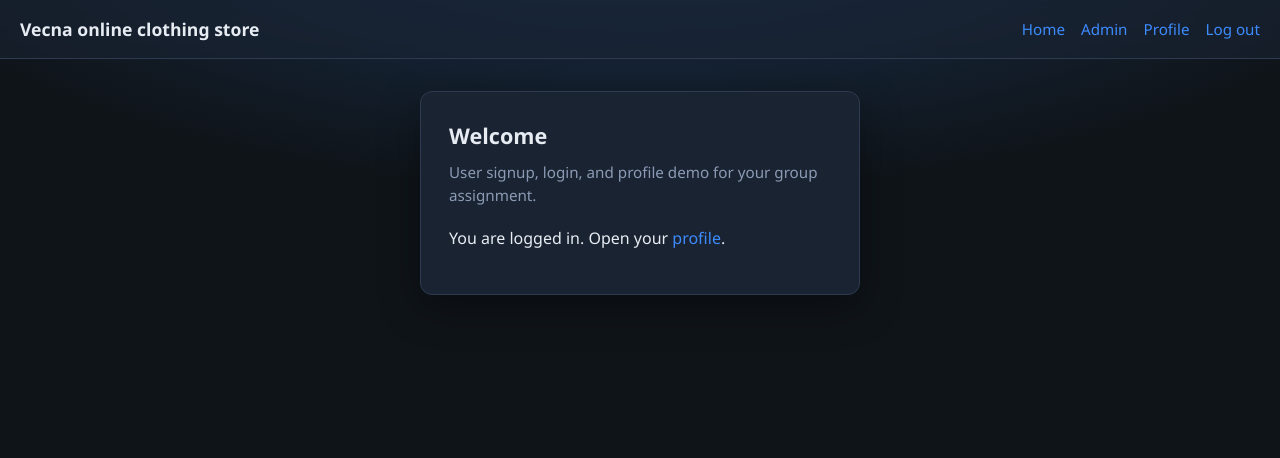
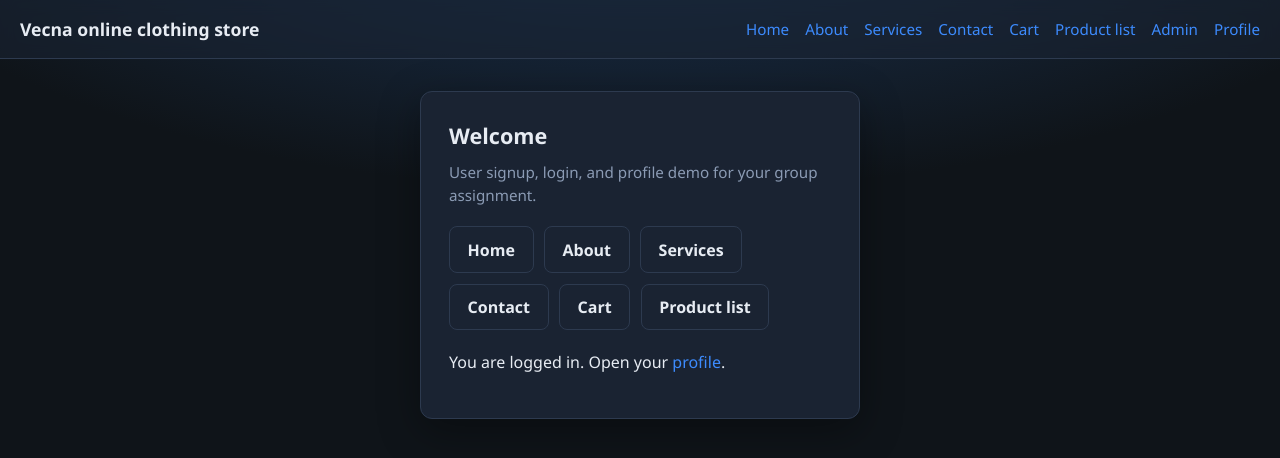
Before and after one commit to LEO790/WebProgramingAssignment, a PHP site: page / in a window 1280 px wide. Shown: the top 458 px of the page. Run offline with PHP 8.4, Linux system fonts and the light colour scheme; the visitor is signed in with stand-in values (Sample User, id 1); some libraries are stand-ins or nearby versions.

Commit message:
changed log out button location and add the main page button

```diff
--- a/assets/css/style.css
+++ b/assets/css/style.css
@@ -80,6 +80,18 @@ a:hover {
     color: var(--muted);
     font-size: 0.95rem;
     margin: 0 0 1.25rem;
+}
+
+.home-actions {
+    display: flex;
+    flex-wrap: wrap;
+    gap: 0.65rem;
+    margin: 0 0 1.25rem;
+}
+
+.home-actions .btn {
+    text-decoration: none;
+    text-align: center;
 }
 
 label {
--- a/includes/header.php
+++ b/includes/header.php
@@ -18,12 +18,16 @@ $pageTitle = $pageTitle ?? 'Vecna online clothing store';
     <a class="brand" href="index.php">Vecna online clothing store</a>
     <nav class="nav">
         <a href="index.php">Home</a>
+        <a href="about.php">About</a>
+        <a href="services.php">Services</a>
+        <a href="contact.php">Contact</a>
+        <a href="cart.php">Cart</a>
+        <a href="products.php">Product list</a>
         <?php if (auth_is_logged_in()): ?>
             <?php if (auth_is_admin()): ?>
                 <a href="admin.php">Admin</a>
             <?php endif; ?>
             <a href="profile.php">Profile</a>
-            <a href="logout.php">Log out</a>
         <?php else: ?>
             <a href="login.php">Log in</a>
             <a href="register.php">Sign up</a>
--- a/index.php
+++ b/index.php
@@ -6,6 +6,14 @@ require_once __DIR__ . '/includes/header.php';
 <div class="card">
     <h1>Welcome</h1>
     <p class="sub">User signup, login, and profile demo for your group assignment.</p>
+    <div class="home-actions" role="navigation" aria-label="Main sections">
+        <a class="btn btn-ghost" href="index.php">Home</a>
+        <a class="btn btn-ghost" href="about.php">About</a>
+        <a class="btn btn-ghost" href="services.php">Services</a>
+        <a class="btn btn-ghost" href="contact.php">Contact</a>
+        <a class="btn btn-ghost" href="cart.php">Cart</a>
+        <a class="btn btn-ghost" href="products.php">Product list</a>
+    </div>
     <?php if (auth_is_logged_in()): ?>
         <p>You are logged in. Open your <a href="profile.php">profile</a>.</p>
     <?php else: ?>
--- a/profile.php
+++ b/profile.php
@@ -61,5 +61,11 @@ if ($_SERVER['REQUEST_METHOD'] === 'POST') {
 
         <button type="submit" class="btn">Save changes</button>
     </form>
+
+    <hr class="soft">
+
+    <p class="muted" style="margin:0;">
+        <a href="logout.php">Log out</a>
+    </p>
 </div>
 <?php require_once __DIR__ . '/includes/footer.php'; ?>
```
Also changed, not shown: about.php (added, +10 -0 lines), cart.php (added, +10 -0 lines), contact.php (added, +10 -0 lines), products.php (added, +10 -0 lines), services.php (added, +10 -0 lines).
